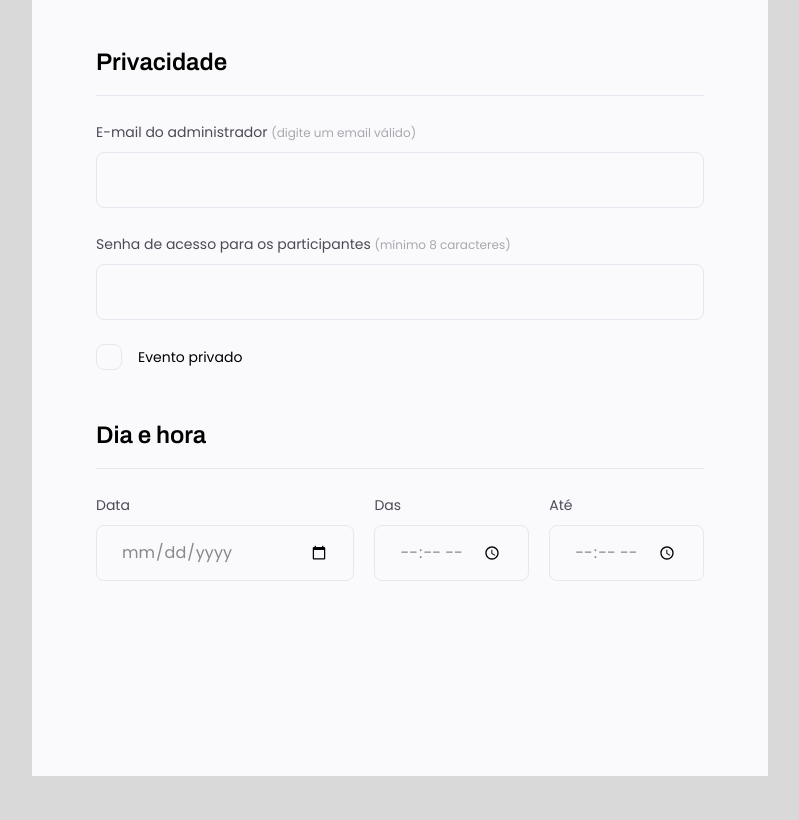
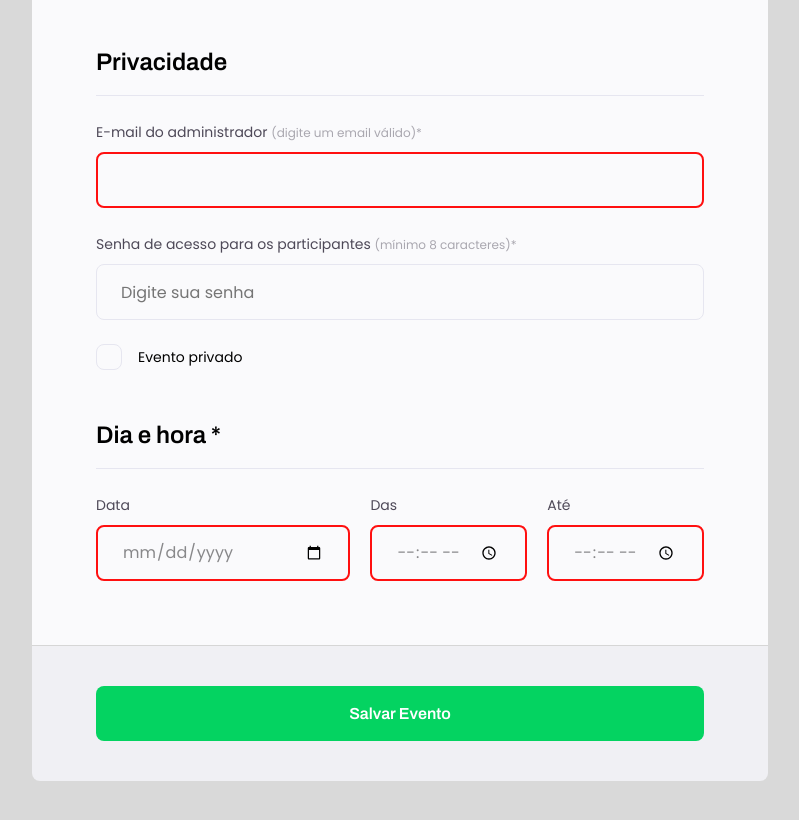
Before and after one commit to Taynara-Veloso/Form_Explorer, a plain HTML site: page index.html in a window 1280 px wide. Shown: the part 1068-1888 px from the top of the page, without its empty margins (240-1039 px from the left). Before the commit the page ends 1844 px from the top, so only its background shows below. Drawn offline with Linux system fonts and the light colour scheme.

Commit message:
:seedling: adding footer

```diff
--- a/index.html
+++ b/index.html
@@ -17,25 +17,35 @@
                 formulário de inscrição.</p>
         </header>
 
-        <form action="">
+        <form id="submit_form">
             <!-- aqui vem os inputs e a estrutura do form -->
             <fieldset>
                 <div class="fieldset-wrapper">
                     <legend>Informações do Evento</legend>
 
                     <div class="input-wrapper">
-                        <label for="event-title">Título do evento <span>(mínimo 8 caracteres)</span></label>
-                        <input type="text" id="event-title">
+                        <label for="event-title">Título do evento <span>(mínimo 8 caracteres)*</span></label>
+                        <input
+                            type="text"
+                            id="event-title"
+                            required
+                            minlength="8">
                     </div>
 
                     <div class="input-wrapper">
-                        <label for="event-link">Link do evento <span>(comece com https://)</span></label>
-                        <input type="url" id="event-link">
+                        <label for="event-link">Link do evento <span>(comece com https://)*</span></label>
+                        <input
+                            type="url"
+                            id="event-link"
+                            required>
                     </div>
 
                     <div class="input-wrapper">
-                        <label for="event-whatsapp">Whatsapp para contato <span>(somente números)</span></label>
-                        <input type="number" id="event-whatsapp">
+                        <label for="event-whatsapp">Whatsapp para contato <span>(somente números)*</span></label>
+                        <input
+                            type="number"
+                            id="event-whatsapp"
+                            required>
                     </div>
 
                     <div class="input-wrapper">
@@ -59,13 +69,20 @@
                     <legend>Privacidade</legend>
 
                     <div class="input-wrapper">
-                        <label for="event-email">E-mail do administrador <span>(digite um email válido)</span></label>
-                        <input type="email" id="event-email">
+                        <label for="event-email">E-mail do administrador <span>(digite um email válido)*</span></label>
+                        <input
+                            type="email"
+                            id="event-email"
+                            required>
                     </div>
 
                     <div class="input-wrapper">
-                        <label for="event-password">Senha de acesso para os participantes <span>(mínimo 8 caracteres)</span></label>
-                        <input type="password" id="event-password">
+                        <label for="event-password">Senha de acesso para os participantes <span>(mínimo 8 caracteres)*</span></label>
+                        <input
+                            type="password"
+                            id="event-password"
+                            placeholder="Digite sua senha"
+                            minlength="8">
                     </div>
 
                     <div class="checkbox-wrapper">
@@ -77,29 +94,48 @@
 
             <fieldset>
                 <div class="fieldset-wrapper">
-                    <legend>Dia e hora</legend>
+                    <legend>Dia e hora *</legend>
 
                     <div class="col-3">
                         <div class="input-wrapper">
                             <label for="event-date">Data</label>
-                            <input type="date" id="event-date">
+                            <input
+                                type="date"
+                                id="event-date"
+                                required>
                         </div>
 
                         <div class="input-wrapper">
                             <label for="event-begin">Das</label>
-                            <input type="time" id="event-begin">
+                            <input
+                                type="time"
+                                id="event-begin"
+                                required>
                         </div>
 
                         <div class="input-wrapper">
                             <label for="event-end">Até</label>
-                            <input type="time" id="event-end">
+                            <input
+                                type="time"
+                                id="event-end"
+                                required>
                         </div>
 
                     </div>
                 </div>
             </fieldset>
+        </form>
+        <footer>
+            <!-- <input
+                class="button"
+                type="submit"
+                form="submit_form"
+                value="Salvar evento"> -->
 
-        </form>
+            <button
+                class="button"
+                form="submit_form">Salvar Evento</button>
+        </footer>
     </div>
 </body>
 </html>
--- a/style.css
+++ b/style.css
@@ -50,7 +50,6 @@ header p{
     color: #42D3FF;
 }
 form{
-    height: 1566px;
     background: #FAFAFC;
     margin-top: 38px;
     border-radius: 8px 8px 0 0;
@@ -139,6 +138,13 @@ fieldset legend{
     background-repeat: no-repeat;
     background-position: right 24px top 50%;
 }
+
+/* Essa pseudo-classe é útil para usuário identificar quais campos foram preenchidos incorretamente. */
+input:invalid{
+    border: 2px solid #FF1010;
+}
+
+
 .col-3{
     display: flex;
     gap: 20px;
@@ -184,3 +190,37 @@ fieldset legend{
 .checkbox-wrapper input:focus + label::before {
     outline: 2px solid black;
 }
+
+footer{
+    background: #f0f0f4;
+
+    height: 136px;
+
+    display: flex;
+    flex-direction: column;
+
+    padding: 40px 64px;
+
+    margin-bottom: 100px;
+    border-top: 1px solid #d6d6d6;
+    border-radius: 0 0 8px 8px;
+}
+
+footer .button{
+    height: 56px;
+
+    background: #04d361;
+    border: 0;
+    border-radius: 8px;
+
+    font-family: "Archivo", sans-serif;
+    font-weight: 600;
+    font-size: 16px;
+    line-height: 26px;
+    color: #ffffff;
+}
+
+footer .button:hover{
+    background: #048e42;
+    box-shadow: -1px 0px 20px 3px #048e42;
+}
```
Also changed, not shown: image/checkbox.svg (deleted).
